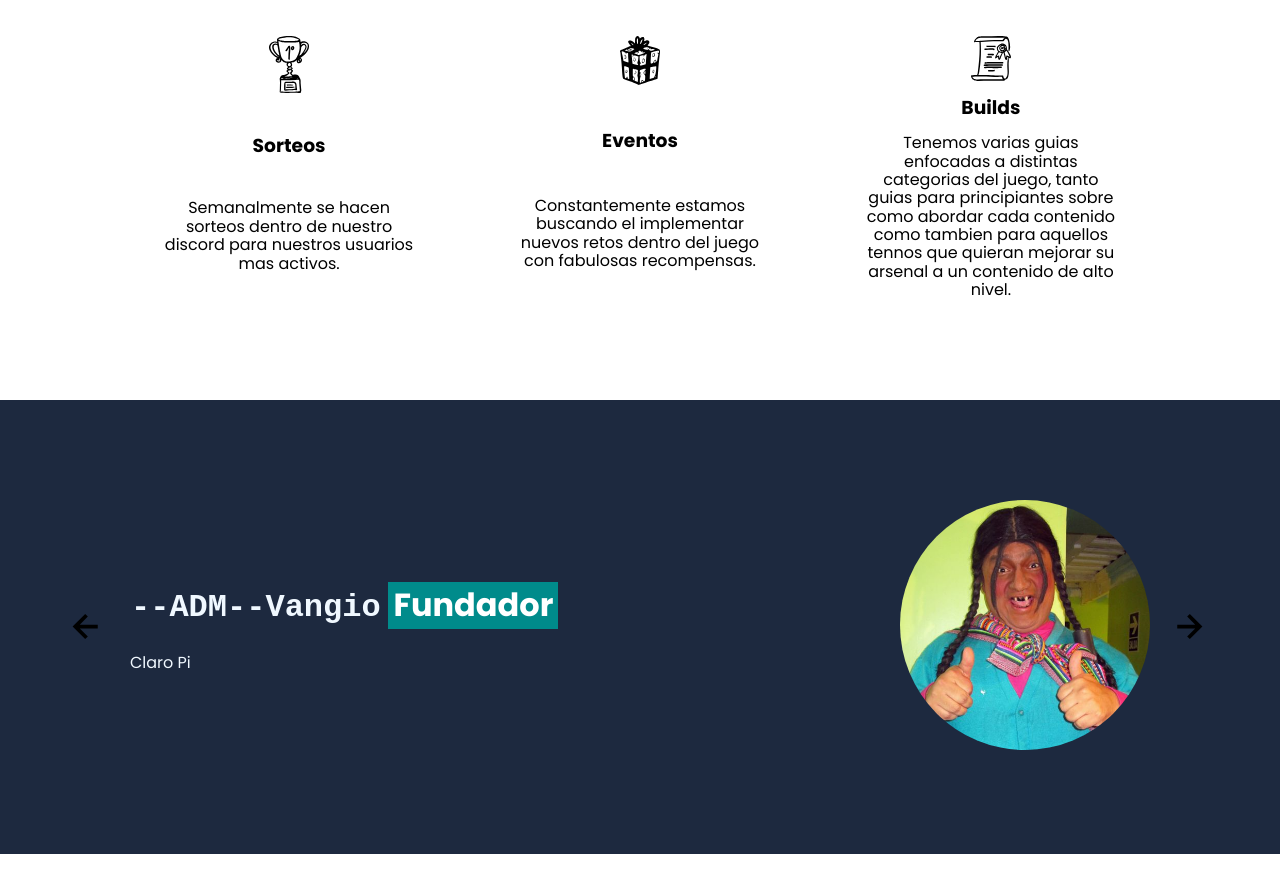
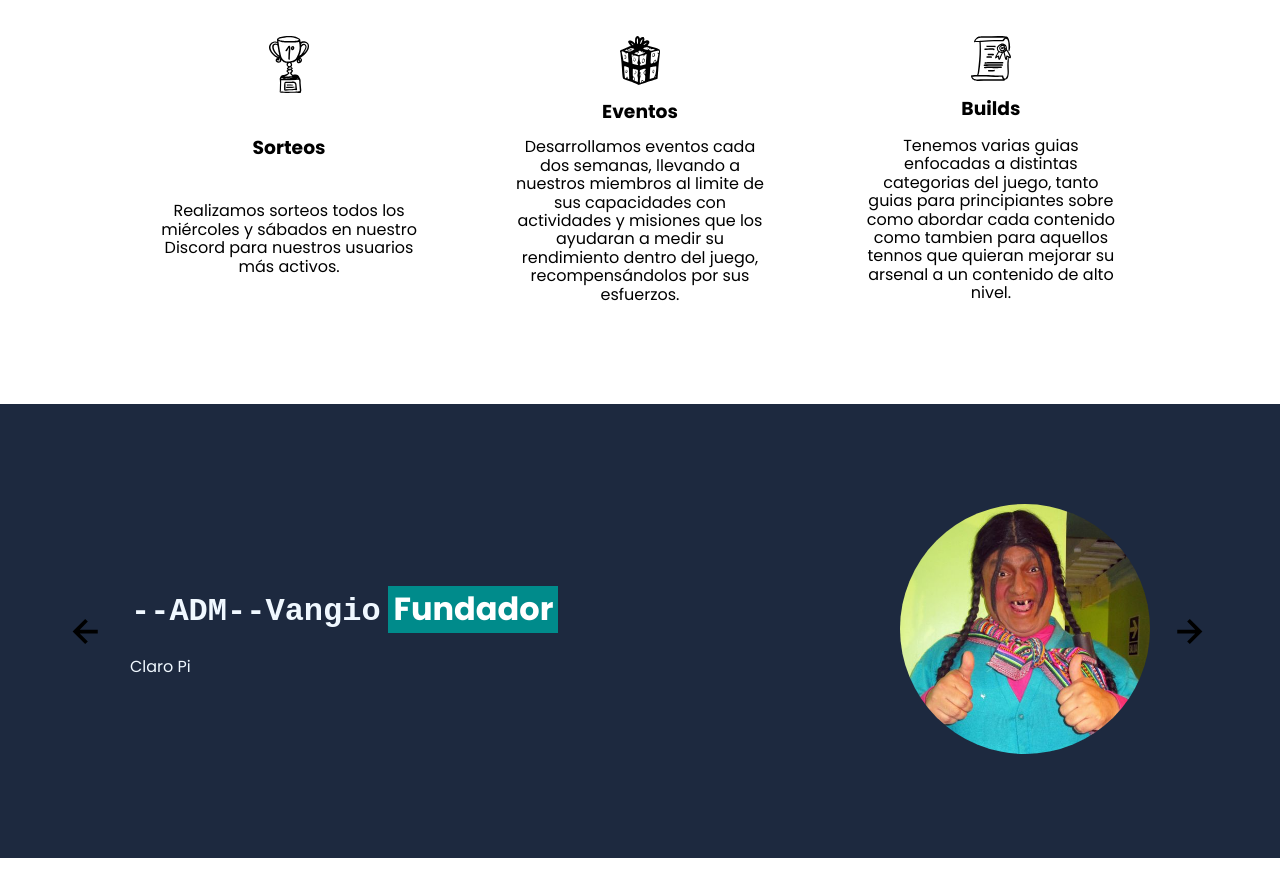
Before and after one commit to DiegoJVC/BlackRip-Website, a plain HTML site: page index.html in a window 1280 px wide. Shown: the part 1060-1956 px from the top of the page. Drawn offline with Linux system fonts and the light colour scheme.

Commit message:
Updating Sorteos + Eventos

```diff
--- a/index.html
+++ b/index.html
@@ -55,13 +55,13 @@
       <article class="about__icons">
         <img src="./images/sorteos.svg" class="about__icon">
         <h3 class="about__title">Sorteos</h3>
-        <p class="about__paragrah">Semanalmente se hacen sorteos dentro de nuestro discord para nuestros usuarios mas activos.</p>
+        <p class="about__paragrah">Realizamos sorteos todos los miércoles y sábados en nuestro Discord para nuestros usuarios más activos.</p>
       </article>
 
       <article class="about__icons">
         <img src="./images/eventos.svg" class="about__icon">
         <h3 class="about__title">Eventos</h3>
-        <p class="about__paragrah">Constantemente estamos buscando el implementar nuevos retos dentro del juego con fabulosas recompensas.</p>
+        <p class="about__paragrah">Desarrollamos eventos cada dos semanas, llevando a nuestros miembros al limite de sus capacidades con actividades y misiones que los ayudaran a medir su rendimiento dentro del juego, recompensándolos por sus esfuerzos.</p>
       </article>
 
       <article class="about__icons">
```
